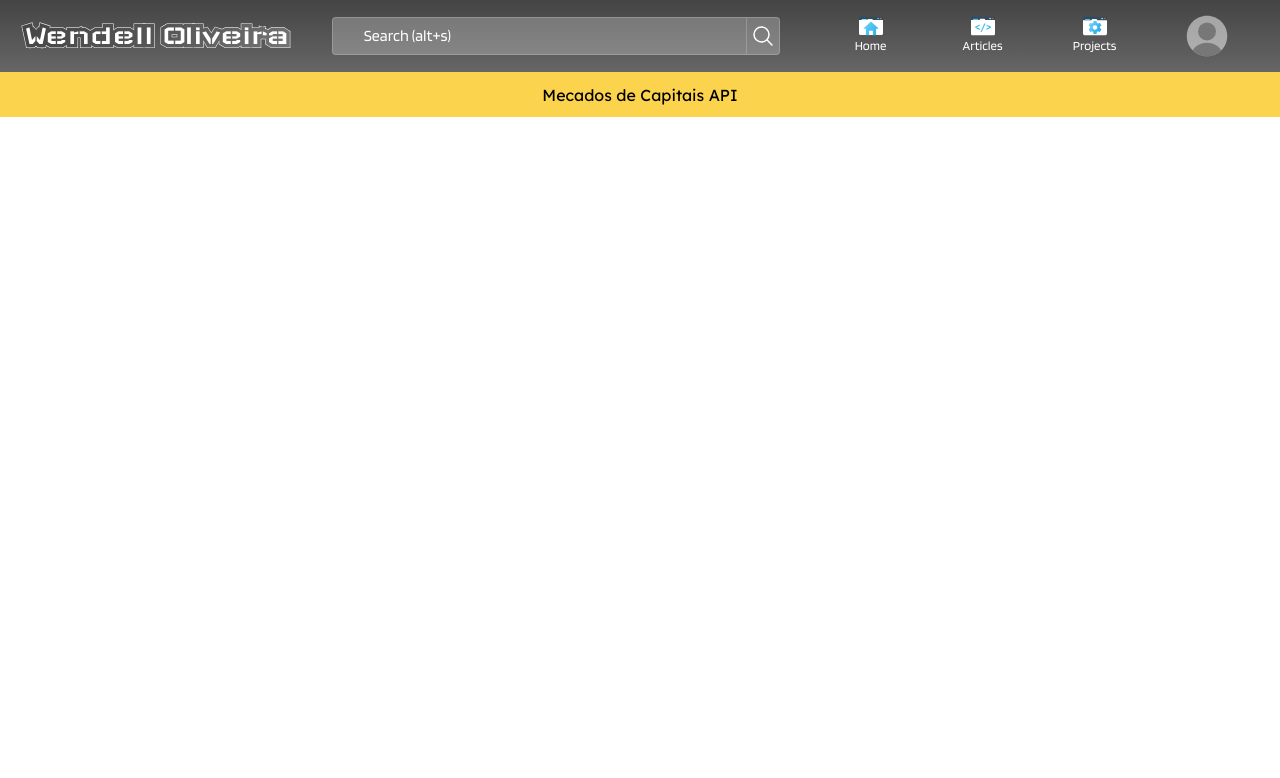
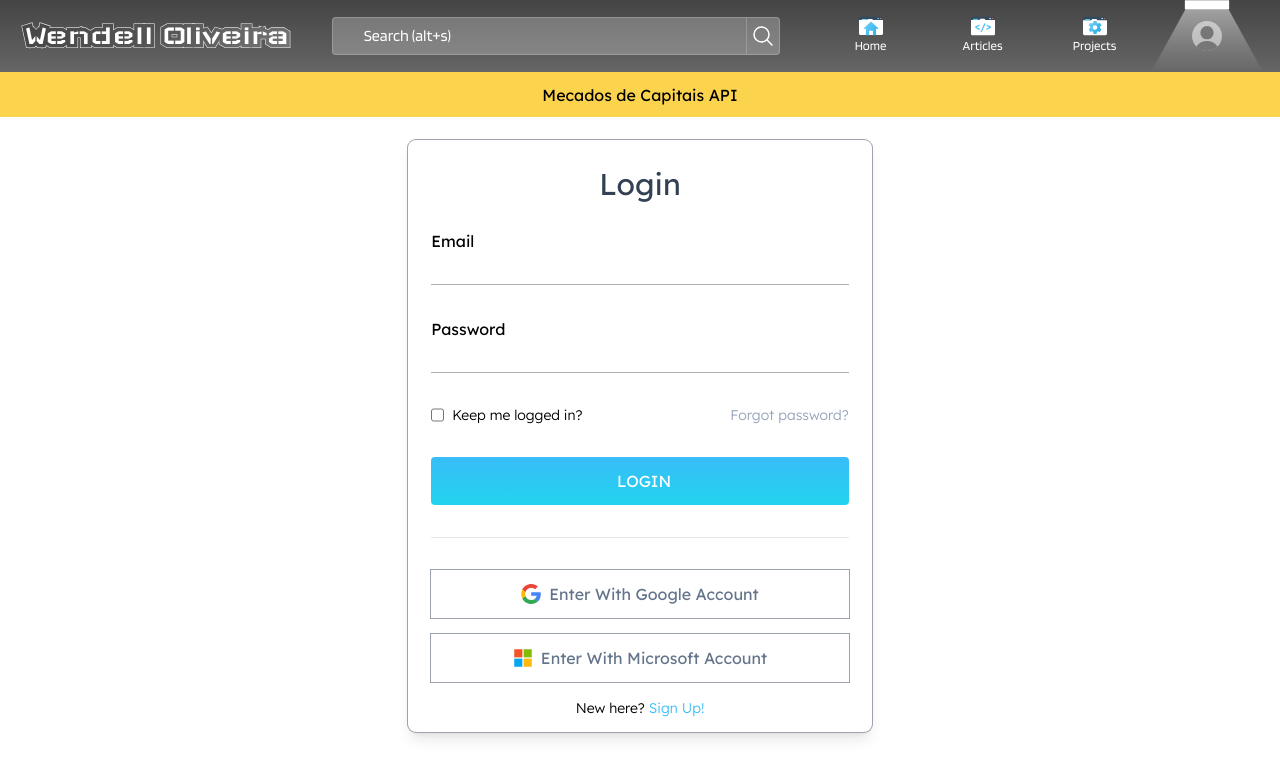
Before and after one commit to sowodev/my-portfolio, a React (Vite) app: page /login in a window 1280 px wide. Shown: the top 778 px of the page. Built offline with nearby package versions, Linux system fonts and the light colour scheme.

Commit message:
login page sketch completed

```diff
--- a/src/App.tsx
+++ b/src/App.tsx
@@ -1,9 +1,10 @@
-import Navbar from "./components/navbar/Navbar";
 import "./App.css";
 import { Route, Routes } from "react-router-dom";
+import Navbar from "./components/navbar/Navbar";
 import Home from "./pages/Home";
 import ArticlesRoutes from "./components/articles/routes/ArticlesRoutes";
 import ProjectsRoutes from "./components/projects/routes/ProjectsRoutes";
+import Login from "./pages/Login";
 
 function App() {
   return (
@@ -14,11 +15,12 @@ function App() {
           <span className="font-[Lexend]">Mecados de Capitais API</span>
         </div>
       </div>
-      <div className="flex w-full h-full overflow-hidden">
+      <div className="flex w-full h-full overflow-hidden dark:bg-slate-800">
         <Routes>
           <Route path="/" element={<Home />} />
           <Route path="/articles/*" element={<ArticlesRoutes />} />
           <Route path="/projects/*" element={<ProjectsRoutes />} />
+          <Route path="/login" element={<Login />} />
         </Routes>
       </div>
     </div>
--- a/src/components/articles/CardArticle.tsx
+++ b/src/components/articles/CardArticle.tsx
@@ -1,3 +1,4 @@
+import { useState } from "react";
 import TagsList from "./TagsList";
 import TextCard from "./TextCard";
 
@@ -13,13 +14,20 @@ const CardArticle = function cardArticle({
     tags: string[];
   };
 }) {
+  const [imgLoaded, setImgLoaded] = useState(false);
+
   return (
     <div className="flex flex-row w-full h-full ring-1 ring-[#d8d8d8] shadow-md rounded hover:bg-gray-100">
-      <div className="h-full w-1/4 text-center">
+      <div
+        className={
+          imgLoaded ? "h-full w-1/4" : "h-full w-1/4 bg-gray-300 animate-pulse"
+        }
+      >
         <img
           className="h-full w-full rounded-l"
           src={article.img_path}
-          alt=""
+          alt="img"
+          onLoad={() => setImgLoaded((c) => !c)}
         />
       </div>
       <div className="flex flex-col h-full w-3/4">
--- a/src/components/home/TextPanel.tsx
+++ b/src/components/home/TextPanel.tsx
@@ -57,7 +57,7 @@ const TextPanel = function textPanel() {
           </div>
         </div>
       </div>
-      <div className="w-[95%] h-[85%] bg-white rounded-lg">
+      <div className="w-[95%] h-[85%] bg-white rounded-lg dark:bg-slate-700">
         {component_to_show}
       </div>
     </div>
--- a/src/components/navbar/NavButtons.tsx
+++ b/src/components/navbar/NavButtons.tsx
@@ -67,13 +67,27 @@ const NavButtons = function navButtons() {
         </NavLink>
       </div>
       <div className="nav-button-foto flex-none">
-        <a href="/" className="foto h-3/4 w-3/4">
-          <img
-            className="h-full w-full"
-            src="/src/assets/imgs/user.svg"
-            alt=""
-          />
-        </a>
+        <NavLink to="/login" className="flex flex-col relative h-full w-full">
+          {({ isActive }) => (
+            <>
+              <img
+                className={isActive ? "relative h-full w-full" : "invisible"}
+                src="/src/assets/imgs/light.svg"
+                alt=""
+              />
+              <div className="grid absolute h-full w-full float-none place-content-center">
+                <img
+                  className="h-10 w-10 justify-self-center"
+                  src="/src/assets/imgs/user.svg"
+                  alt=""
+                />
+                {/*                 <span className="font-[Blinker] text-[0.8rem] text-white">
+                  Sign In
+                </span> */}
+              </div>
+            </>
+          )}
+        </NavLink>
       </div>
     </div>
   );
--- a/src/components/projects/cards-pages/CardProject.tsx
+++ b/src/components/projects/cards-pages/CardProject.tsx
@@ -1,4 +1,4 @@
-import { Suspense } from "react";
+import { useState } from "react";
 import TagsListProjects from "./TagsListProjects";
 import TextCardProjects from "./TextCardProjects";
 
@@ -10,9 +10,24 @@ type Project = {
 };
 
 const CardProject = function cardProject({ project }: { project: Project }) {
+  const [imgLoaded, setImgLoaded] = useState(false);
+
   return (
     <div className="flex flex-col w-[16.5rem] h-[20rem] ring-1 ring-[#d8d8d8] shadow-md rounded hover:bg-gray-100">
-      <img className="rounded-t" src={project.image} alt="" />
+      <div
+        className={
+          imgLoaded
+            ? "flex w-full basis-1/2"
+            : "flex w-full basis-1/2 bg-gray-300 animate-pulse"
+        }
+      >
+        <img
+          className="rounded-t"
+          src={project.image}
+          alt="img"
+          onLoad={() => setImgLoaded((c) => !c)}
+        />
+      </div>
       <div className="flex flex-col basis-1/2 w-full">
         <div className="w-full basis-3/4">
           <TextCardProjects
--- a/src/components/projects/cards-pages/CardsPagesProjects.tsx
+++ b/src/components/projects/cards-pages/CardsPagesProjects.tsx
@@ -1,6 +1,7 @@
 import CardProject from "./CardProject";
 import { ProjectsData } from "../ProjectsData";
 import { NavLink } from "react-router-dom";
+import { Suspense } from "react";
 
 const CardsPagesProjects = function cardsPagesProjects() {
   return (
--- /dev/null
+++ b/src/pages/Login.tsx
@@ -0,0 +1,86 @@
+const Login = function loginPage() {
+  return (
+    <div className="flex w-full h-full justify-center items-center">
+      <div className="flex flex-col h-[37rem] w-[29rem] rounded-lg ring-1 ring-gray-400 shadow-lg">
+        <div className="flex w-full basis-[15%] justify-center items-center">
+          <h1 className="font-[Lexend] text-3xl text-slate-700">Login</h1>
+        </div>
+        <div className="flex w-full">
+          <form
+            className="flex flex-col gap-8 w-full h-full justify-start items-center"
+            action=""
+            method="post"
+          >
+            <div className="flex flex-col w-full items-center">
+              <label className="font-[Lexend] w-[90%]" htmlFor="username">
+                Email
+              </label>
+              <input
+                className="flex w-[90%] h-[2rem] font-[Lexend] text-[#333333ce] border-b border-[#B0B0B0] indent-2 focus:outline-none focus:border-cyan-400"
+                type="text"
+                name="username"
+                id="username"
+              />
+            </div>
+            <div className="flex flex-col w-full items-center">
+              <label className="font-[Lexend] w-[90%]" htmlFor="password">
+                Password
+              </label>
+              <input
+                className="w-[90%] h-[2rem] font-[Lexend] text-[#333333ce] border-b border-[#B0B0B0] indent-2 focus:outline-none focus:border-cyan-400"
+                type="password"
+                name="password"
+                id="password"
+              />
+            </div>
+            <div className="flex flex-row w-[90%] justify-between">
+              <div className="flex flex-row gap-2">
+                <input type="checkbox" />
+                <span className="font-[Lexend] font-light text-sm">
+                  Keep me logged in?
+                </span>
+              </div>
+              <span className="font-[Lexend] font-light text-sm text-slate-400">
+                Forgot password?
+              </span>
+            </div>
+            <button
+              className="flex bg-gradient-to-b from-sky-400 to-cyan-400 w-[90%] h-[3rem] font-[Lexend] text-white rounded indent-2 justify-center items-center hover:from-sky-500 hover:to-cyan-500"
+              type="submit"
+            >
+              LOGIN
+            </button>
+          </form>
+        </div>
+        <hr className="w-[90%] my-8 self-center" />
+        <div className="flex flex-col w-full justify-center items-center gap-4">
+          <button
+            className="flex w-[90%] h-[3rem] font-[Lexend] text-slate-500 indent-2 justify-center items-center ring-1 ring-gray-400 hover:bg-gray-100"
+            type="button"
+          >
+            <img className="w-5 h-5" src="/src/assets/imgs/google.svg" />
+            Enter With Google Account
+          </button>
+          <button
+            className="flex w-[90%] h-[3rem] font-[Lexend] text-slate-500 indent-2 justify-center items-center ring-1 ring-gray-400 hover:bg-gray-100"
+            type="button"
+          >
+            <img className="w-5 h-5" src="/src/assets/imgs/microsoft.svg" />
+            Enter With Microsoft Account
+          </button>
+          <span className="font-[Lexend] font-light text-sm">
+            New here?{" "}
+            <a
+              href="#"
+              className="font-[Lexend] font-light text-sm text-sky-400"
+            >
+              Sign Up!
+            </a>
+          </span>
+        </div>
+      </div>
+    </div>
+  );
+};
+
+export default Login;
--- a/tailwind.config.cjs
+++ b/tailwind.config.cjs
@@ -1,5 +1,6 @@
 /** @type {import('tailwindcss').Config} */
 module.exports = {
+  darkMode: "class",
   content: ["./index.html", "./src/**/*.{js,ts,jsx,tsx}"],
   theme: {
     extend: {},
```
Also changed, not shown: src/assets/imgs/google.svg (added), src/assets/imgs/microsoft.svg (added).
